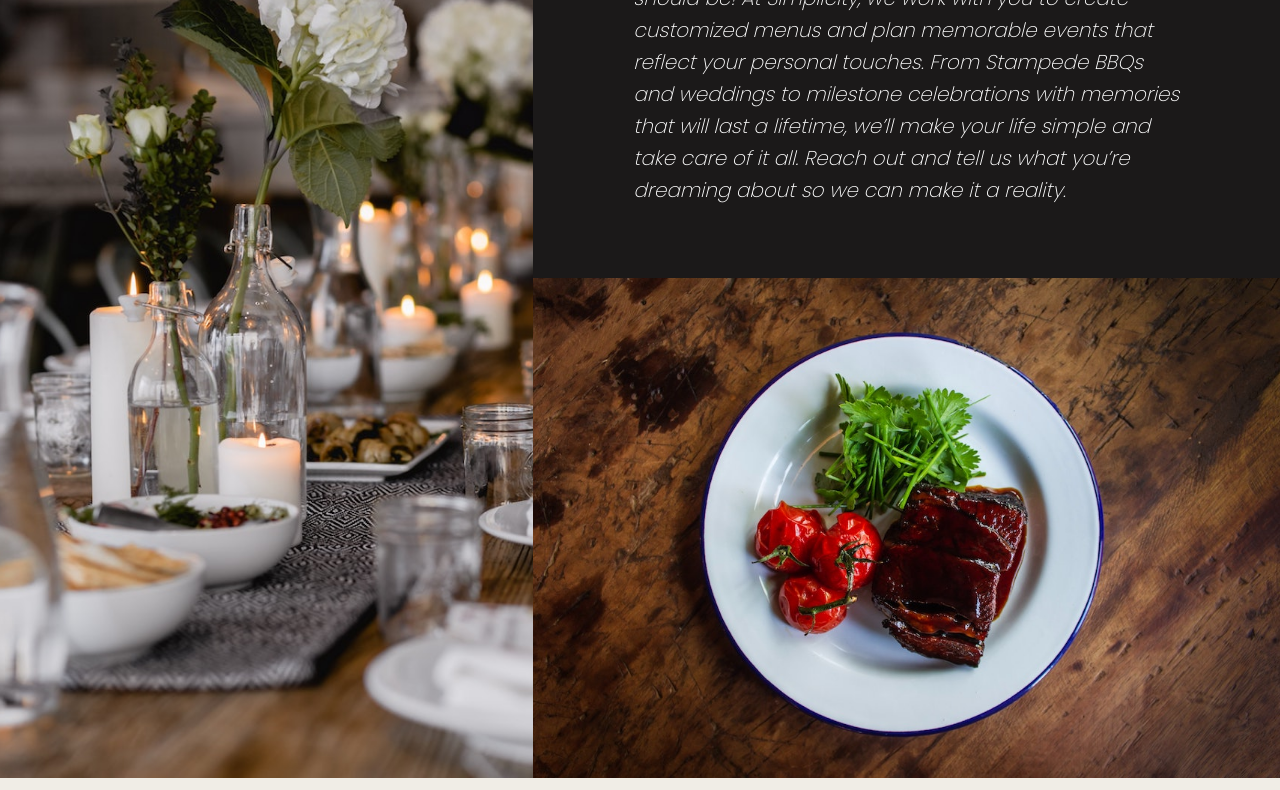
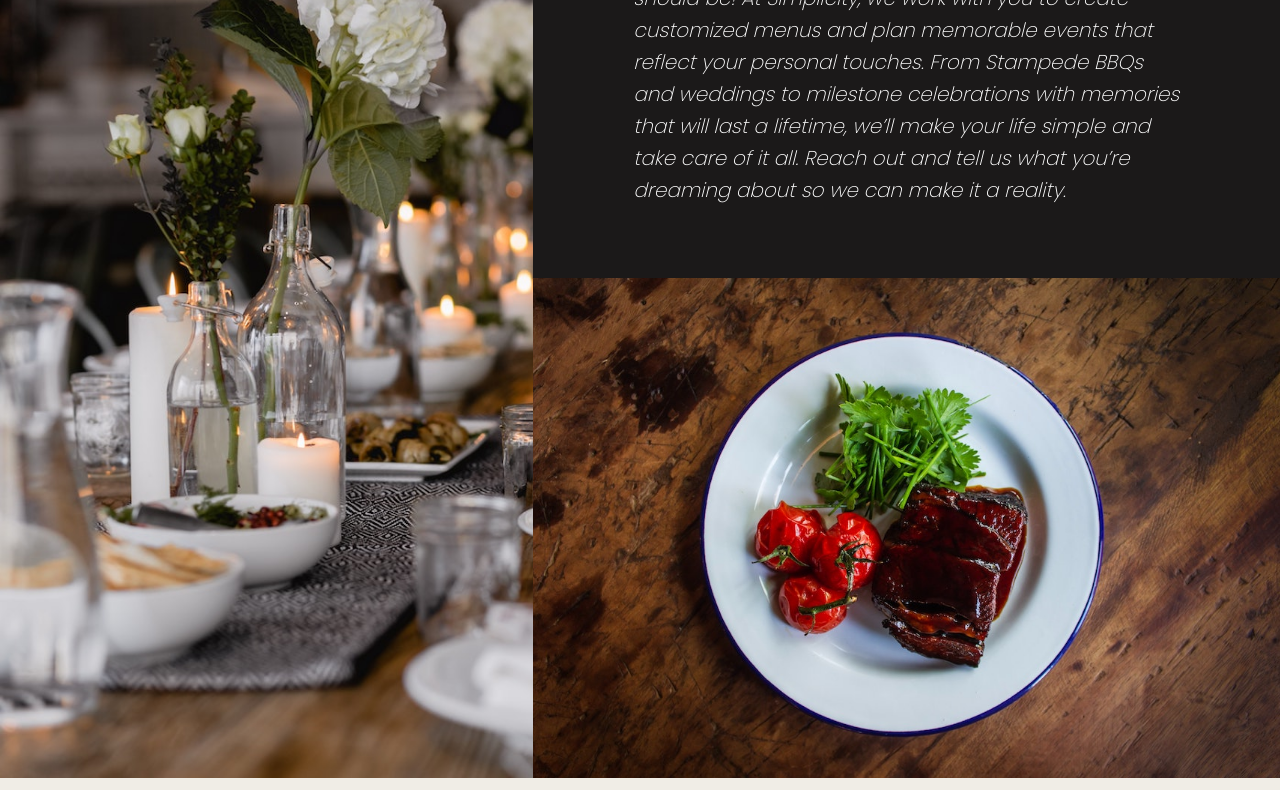
Before and after one commit to khushic/web_portfolio, a plain HTML site: page events.html in a window 1280 px wide. Shown: the part 435-1225 px from the top of the page. Drawn offline with nearby package versions, Linux system fonts and the light colour scheme.

Commit message:
more revisions 1

```diff
--- a/events.html
+++ b/events.html
@@ -67,7 +67,7 @@
 
   <div>
     <div class="row">
-      <div class="col-0 col-md-5 no-padding block-images block-images-mobile" style="background-position: center; background-image: url(./assets/img/tabledishes.jpg);">
+      <div class="col-0 col-md-5 no-padding block-images block-images-mobile" style="background-image: url(./assets/img/tabledishes.jpg);">
       </div>
       <div class="col-12 col-md-7 block-wrapper no-padding">
         <div style="padding: 2rem 5rem 0rem">
```
Also changed, not shown: testimonials.html (+1 -1 lines), assets/img/crystalportrait.jpg, assets/img/gordportrait.jpg.
